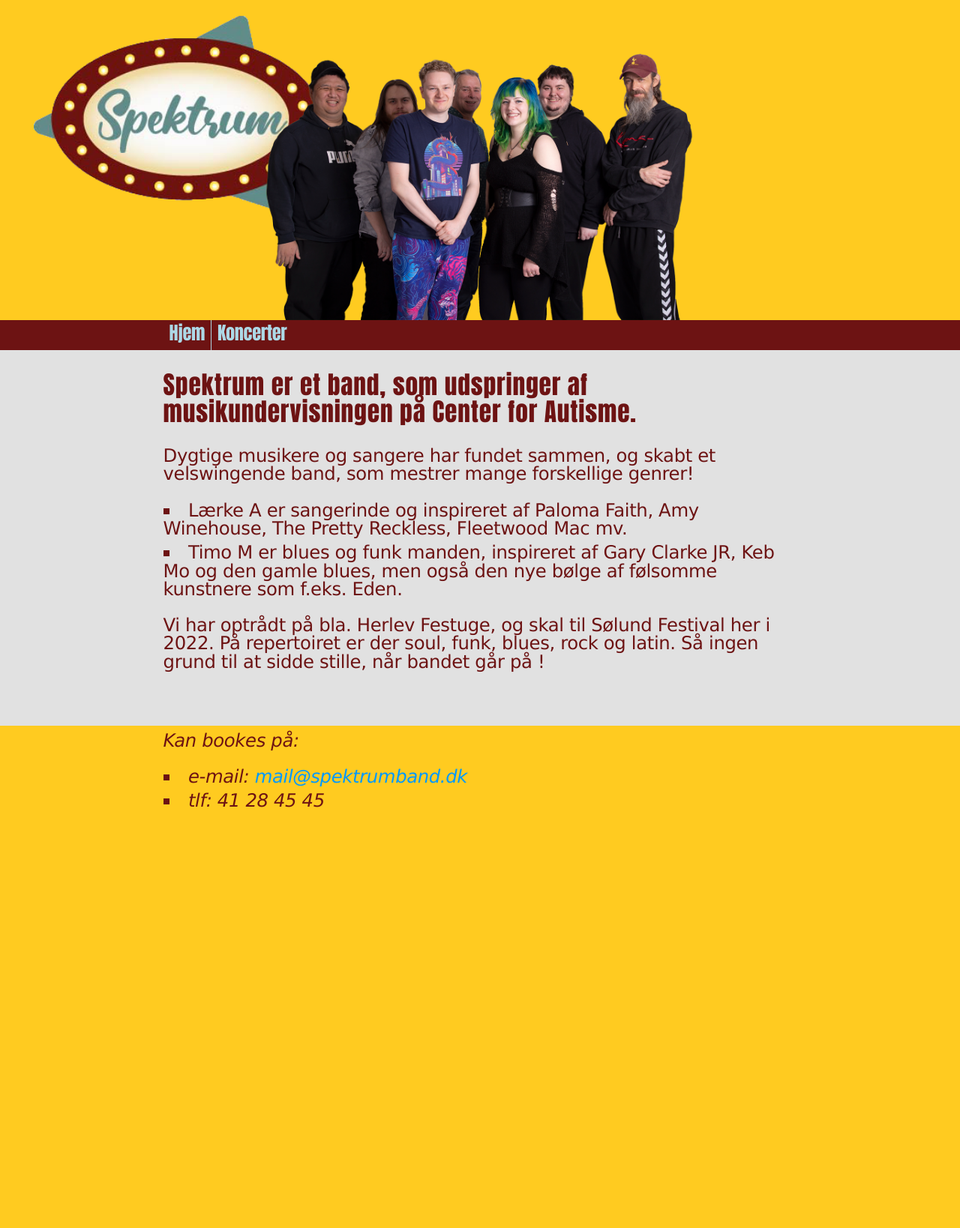
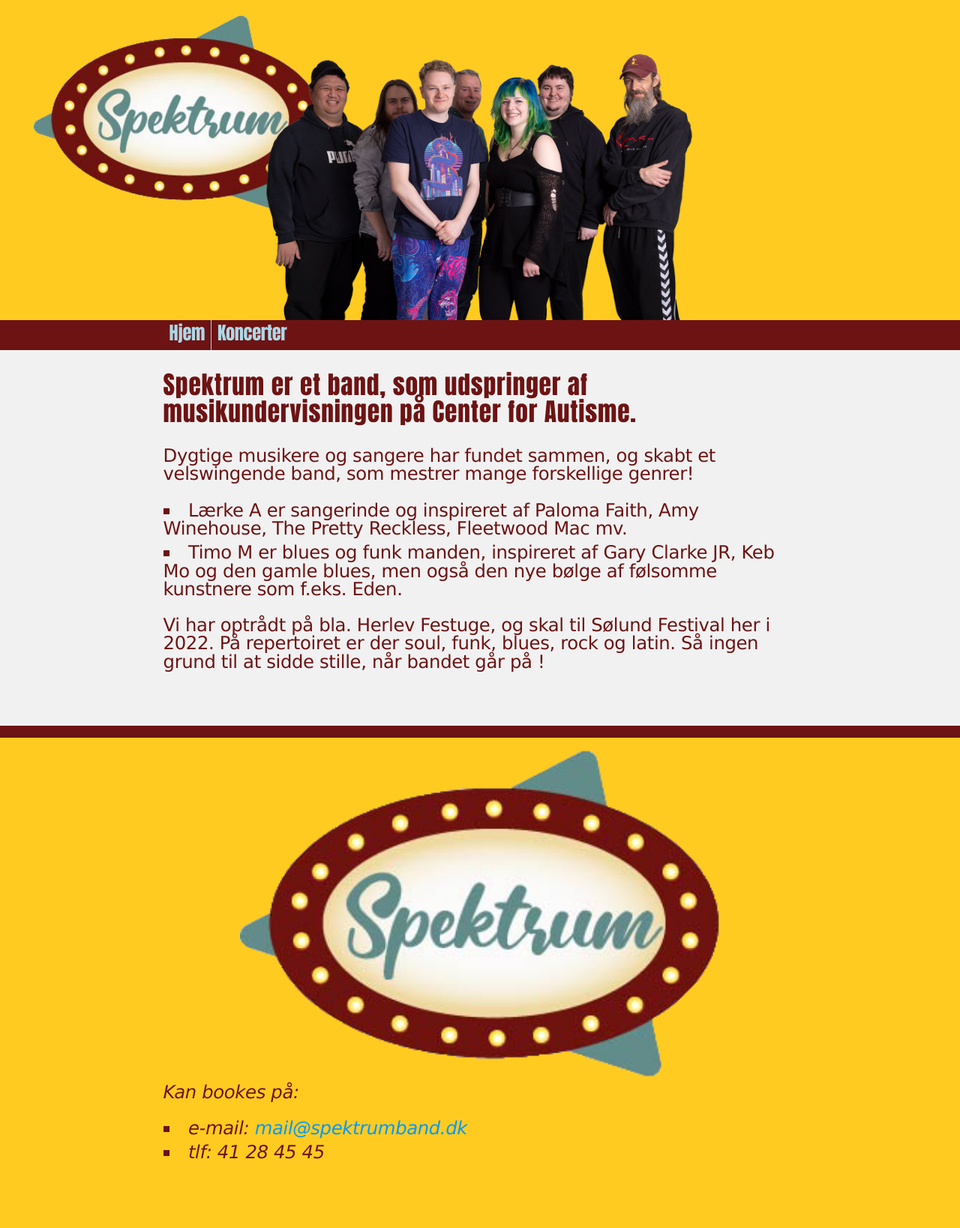
Before and after one commit to center-for-autisme/spektrumband.dk, a PHP site: page / in a window 1280 px wide. Shown: the whole page at 75% size. Before the commit the page ends 1077 px from the top, so only its background shows below. Run offline with PHP 8.4, Linux system fonts and the light colour scheme; some web fonts are replaced.

Commit message:
logo in footer

```diff
--- a/css/style.css
+++ b/css/style.css
@@ -8,7 +8,7 @@ body {
 }
 
 #wrapper {
-    background-color: #e1e1e1;
+    background-color: #f1f1f1;
     padding-top: 2rem;
 }
 
@@ -30,7 +30,8 @@ header {
 }
 
 footer {
-    padding-bottom: 2rem;
+    padding-bottom: 1rem;
+    border-top: #6d1313 1rem solid;
 }
 
 /* Navigation */
@@ -83,6 +84,13 @@ header>nav a:hover {
     margin: auto;
 }
 
+footer>img {
+    display: block;
+    width: 50%;
+    margin: auto;
+    padding-top: 1rem;
+}
+
 /* Misc. */
 
 address {
--- a/index.html
+++ b/index.html
@@ -53,6 +53,7 @@
             <br>
         </article>
         <footer>
+            <img src="images/Spektrumband.png" alt="Spektrum band logo">
             <address>
                 <p>Kan bookes på:</p>
                 <ul>
--- a/koncerter.html
+++ b/koncerter.html
@@ -45,6 +45,7 @@
             <br>
         </article>
         <footer>
+            <img src="images/Spektrumband.png" alt="Spektrum band logo">
             <address>
                 <p>Kan bookes på:</p>
                 <ul>
```
